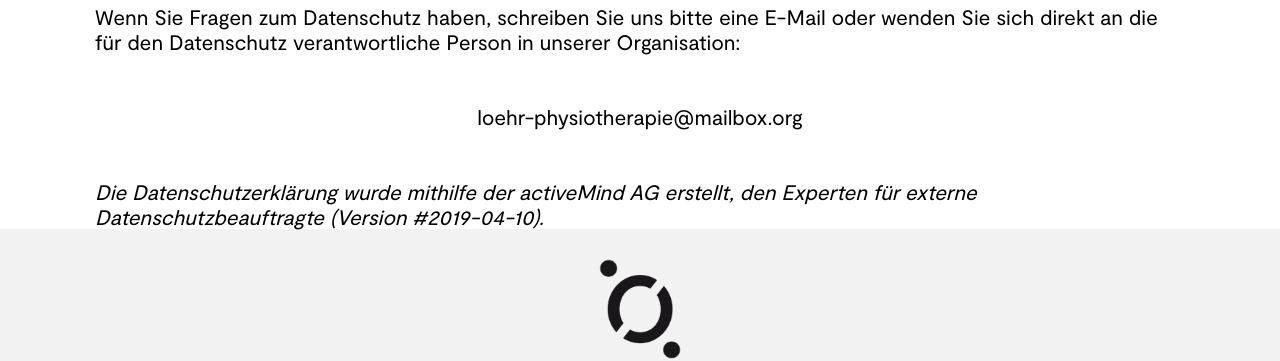
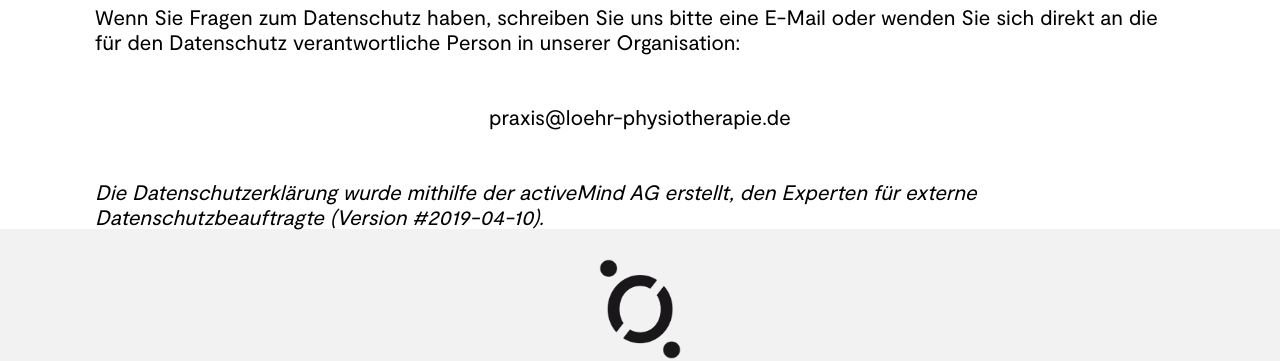
Before and after one commit to loehr-physiotherapie/loehr-physiotherapie.github.io, a Jekyll site: the page built from datenschutz.html, in a window 1280 px wide and 900 px high, scrolled down 4881 px. Shown: the part 401-762 px from the top of the window. Built offline with Jekyll 4.4.1, drawn with Linux system fonts in a browser that asks for light colours.

Commit message:
updated email

```diff
--- a/_includes/nav.html
+++ b/_includes/nav.html
@@ -15,6 +15,6 @@
     <label for=""><a href="#kontakt"  class="location-label"><i class="material-icons" style="font-size:20px;">location_on</i></a></label>
     <div class = "contact-content">
         <p class="phone-number">09191 6999556</p>
-        <p class="email-address">loehr-physiotherapie@mailbox.org</p>
+        <p class="email-address">praxis@loehr-physiotherapie.de</p>
     </div>
 </div>
--- a/datenschutz.html
+++ b/datenschutz.html
@@ -62,7 +62,7 @@ permalink: /datenschutz/
 <p>Wir behalten uns vor, diese Datenschutzerklärung anzupassen, damit sie stets den aktuellen rechtlichen Anforderungen entspricht oder um Änderungen unserer Leistungen in der Datenschutzerklärung umzusetzen, z.B. bei der Einführung neuer Services. Für Ihren erneuten Besuch gilt dann die neue Datenschutzerklärung.</p>
 <h2>Fragen an den Datenschutzbeauftragten</h2>
 <p>Wenn Sie Fragen zum Datenschutz haben, schreiben Sie uns bitte eine E-Mail oder wenden Sie sich direkt an die für den Datenschutz verantwortliche Person in unserer Organisation:</p>
-<p>loehr-physiotherapie@mailbox.org</p>
+<p>praxis@loehr-physiotherapie.de</p>
 <p><em>Die Datenschutzerklärung wurde mithilfe der activeMind AG erstellt, den Experten für <a href="https://www.activemind.de/datenschutz/datenschutzbeauftragter/" target="_blank" rel="noopener">externe Datenschutzbeauftragte</a> (Version #2019-04-10).</em></p>
 
 
```
